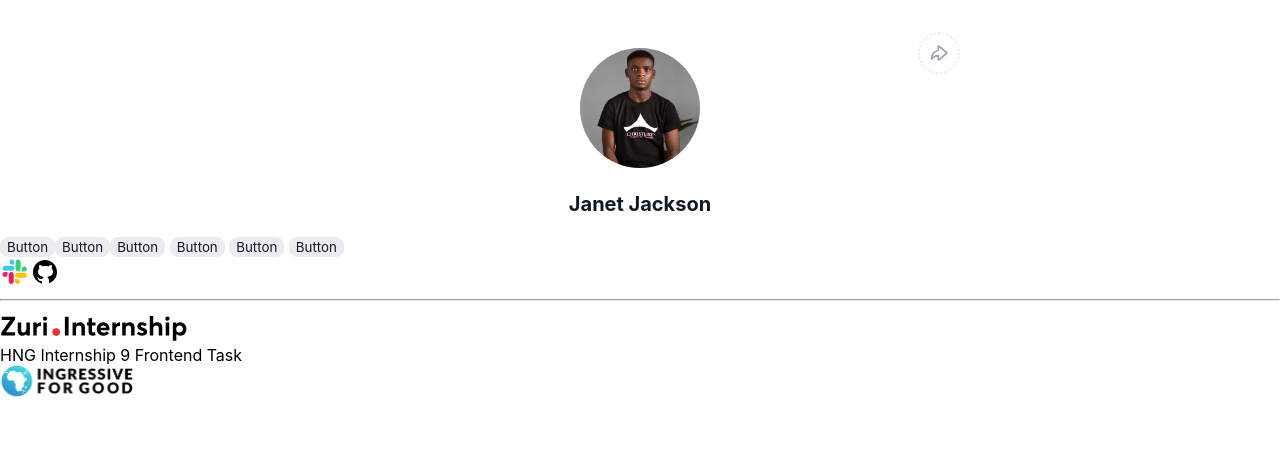
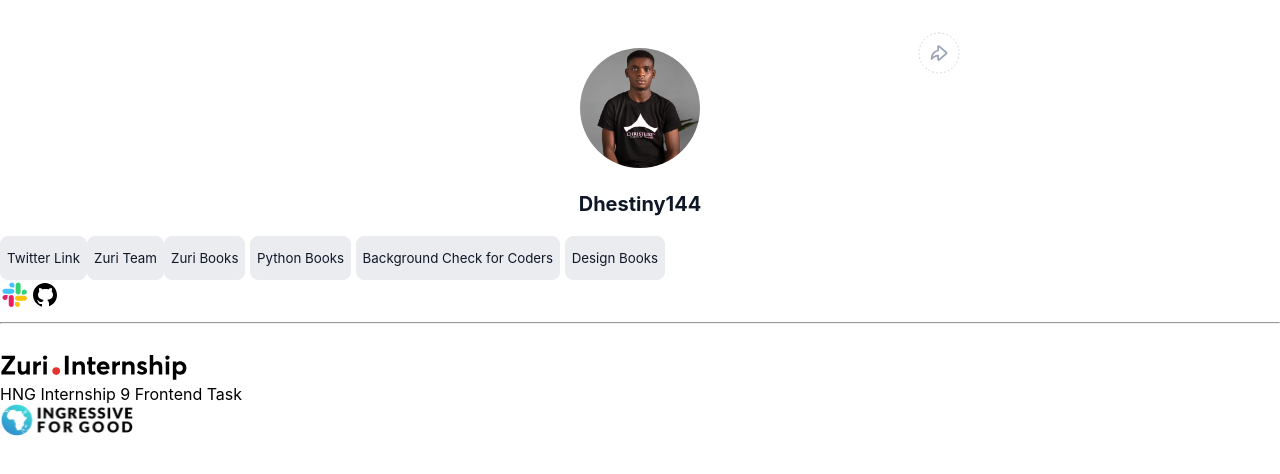
Before and after one commit to jiboladestiny/zuri-task-profile, a React (Create React App) app: page / in a window 1280 px wide. Shown: the top 474 px of the page. Built offline with nearby package versions, Linux system fonts and the light colour scheme; the HTML template or start-up script is replaced by a standard one.

Commit message:
edit footer

```diff
--- a/src/App.scss
+++ b/src/App.scss
@@ -7,7 +7,7 @@ body {
       margin-top: 3rem;
       text-align: center;
       position: relative;
-      .profile-image{
+      .profile-img{
         width: 120px;
         height: 120px;
         border-radius: 50%;
@@ -32,6 +32,8 @@ body {
     .profilelink {
       button {
         /* Gray/200 */
+        padding-top:0.8rem ;
+        padding-bottom: 0.8rem;
         background: #eaecf0;
         font-family: "Inter";
         /* Gray/200 */
@@ -72,3 +74,9 @@ body {
 
       }
  }
+
+
+ .footer{
+  padding-bottom: 1rem;
+  padding-top: 1rem;
+ }
--- a/src/components/Profiledetail.jsx
+++ b/src/components/Profiledetail.jsx
@@ -6,8 +6,13 @@ const Profiledetail = () => {
     <div className="profile_detail">
       <img className="redirect" src={redirect} alt="" />
 
-      <img src={profileimage} className="profile-image" alt="" />
-      <p className="mt-2">Janet Jackson</p>
+      <img src={profileimage} className="profile-img" alt="" />
+      <p className="mt-2" id="twitter">
+        Dhestiny144
+      </p>
+      {/* <p className="mt-2" id="slack">
+        Ige Ajibola
+      </p> */}
     </div>
   );
 }
--- a/src/components/Profilelink.jsx
+++ b/src/components/Profilelink.jsx
@@ -6,57 +6,63 @@ const Profilelink = () => {
       <div class="d-grid gap-3">
         <button
           onClick={() => {
-            window.location.href = "https://droomsoccer.com/";
+            window.location.href = "https://twitter.com/Dhestiny144";
           }}
           class="btn btn-lg btn-primary"
           type="button"
         >
-          Button
+          Twitter Link
         </button>
         <button
           onClick={() => {
-            window.location.href = "https://droomsoccer.com/";
+            window.location.href = "https://training.zuri.team";
           }}
           class="btn btn-lg btn-primary"
           type="button"
+          id="btn_zuri"
         >
-          Button
+          Zuri Team
         </button>
         <button
           onClick={() => {
-            window.location.href = "https://droomsoccer.com/";
+            window.location.href = "https://books.zuri.team/";
           }}
           class="btn btn-lg btn-primary"
+          id="books"
           type="button"
         >
-          Button
+          Zuri Books
         </button>{" "}
         <button
           onClick={() => {
-            window.location.href = "https://droomsoccer.com/";
+            window.location.href =
+              "https://books.zuri.team/pythonforbeginners?ref_id=ige ajibola";
           }}
           class="btn btn-lg btn-primary"
+          id="book_python"
           type="button"
         >
-          Button
+          Python Books
         </button>{" "}
         <button
           onClick={() => {
-            window.location.href = "https://droomsoccer.com/";
+            window.location.href = "https://background.zuri.team/";
           }}
           class="btn btn-lg btn-primary"
+          id="pitch"
           type="button"
         >
-          Button
+          Background Check for Coders
         </button>{" "}
         <button
           onClick={() => {
-            window.location.href = "https://droomsoccer.com/";
+            window.location.href = "https://books.zuri.team/design-rules";
           }}
           class="btn btn-lg btn-primary"
+          id="book_design"
           type="button"
         >
-          Button
+          Design Books
         </button>
       </div>
     </div>
```
